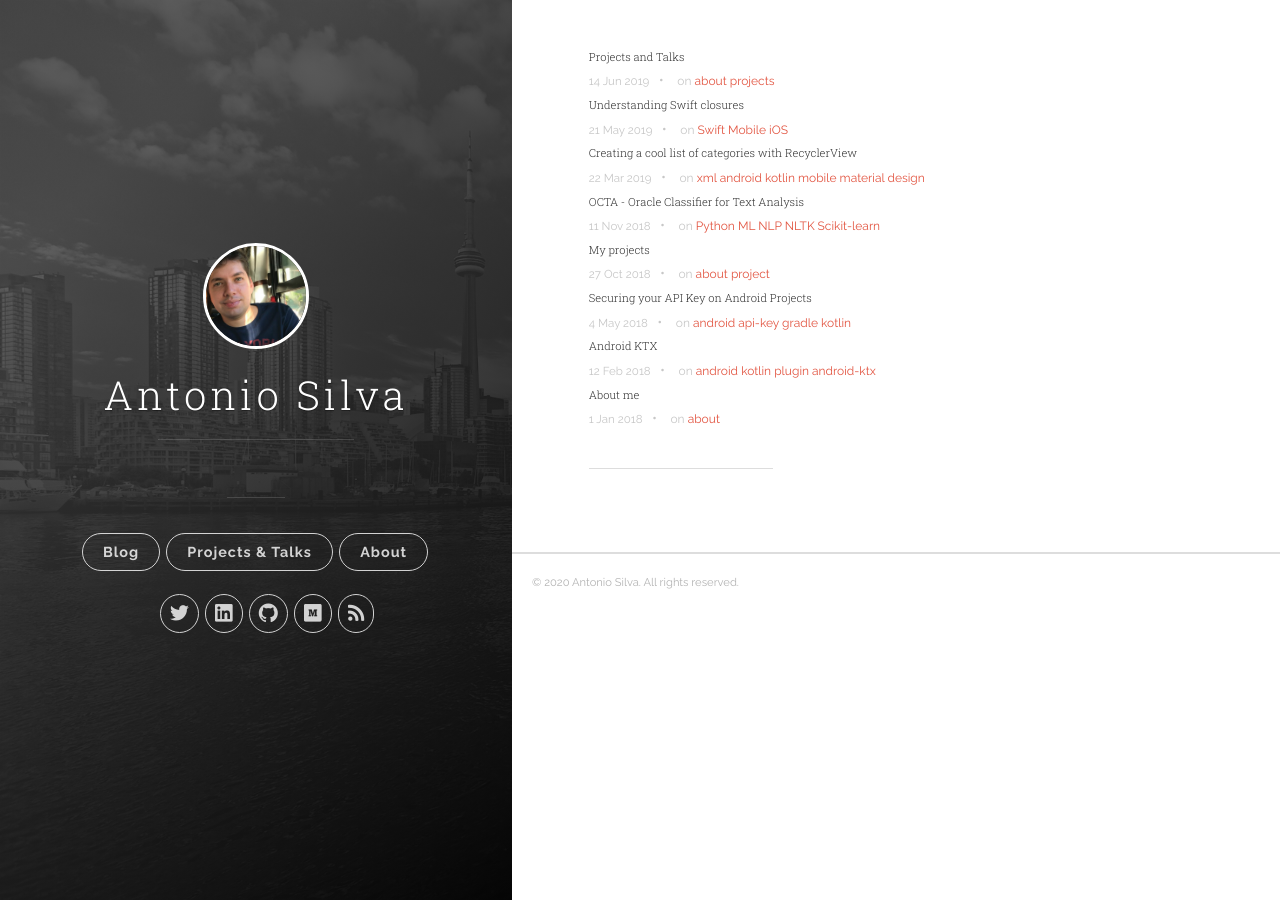
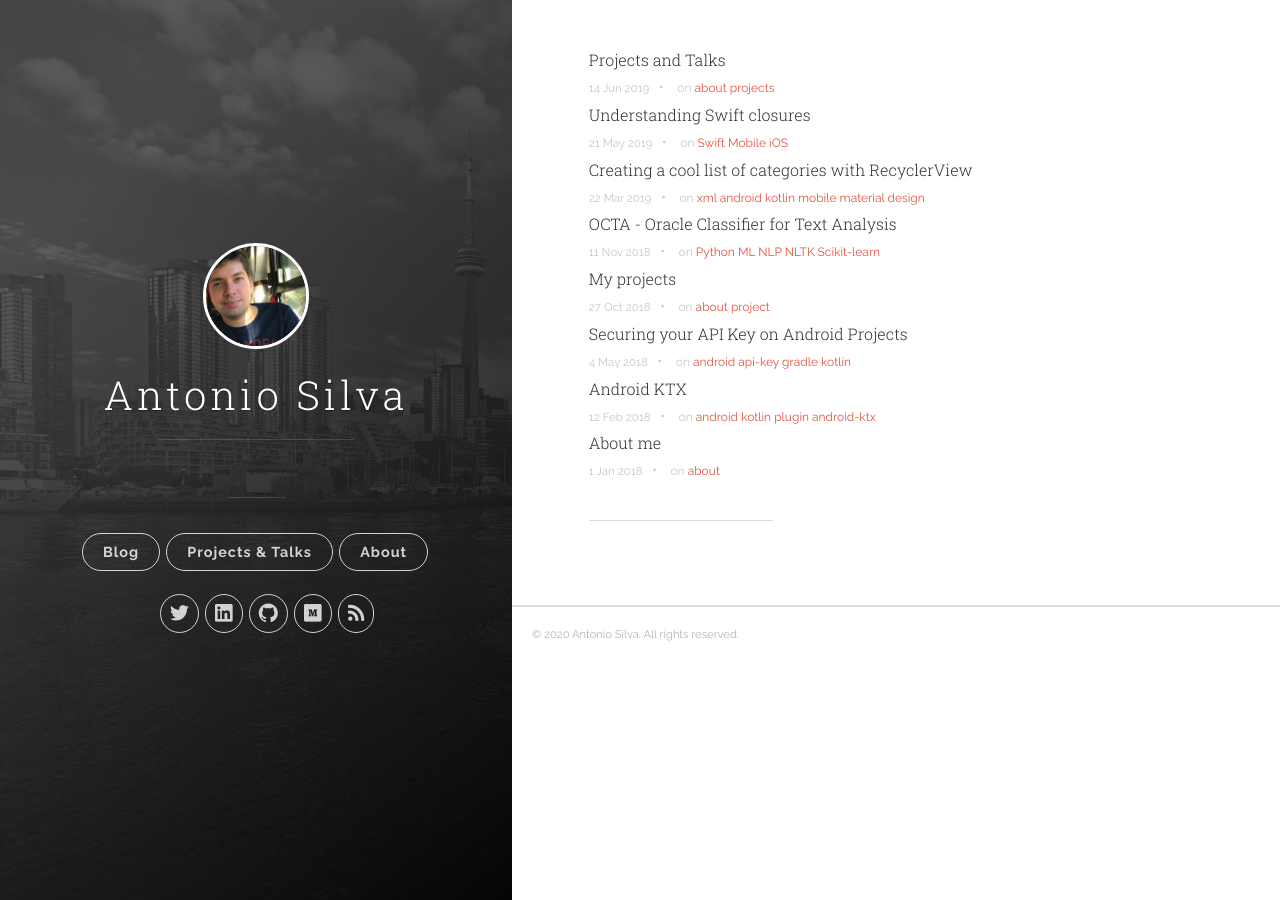
Before and after one commit to antoniosj/antoniosj.github.io, a Jekyll site: the page built from index.html, in a window 1280 px wide. Built offline with Jekyll 4.4.1, drawn with Linux system fonts in a browser that asks for light colours; the list of posts is cut into pages by our own code.

Commit message:
Update uno.scss

```diff
--- a/_sass/uno.scss
+++ b/_sass/uno.scss
@@ -1445,7 +1445,7 @@ i {
 .post-list__post-title {
 	margin-top: 0;
 	margin-bottom: .2em;
-	font-size: 0.7em;
+	font-size: 1.0em;
 	line-height: 1.3em; }
 	.post-list__post-title a {
 		color: #333333; }
```
